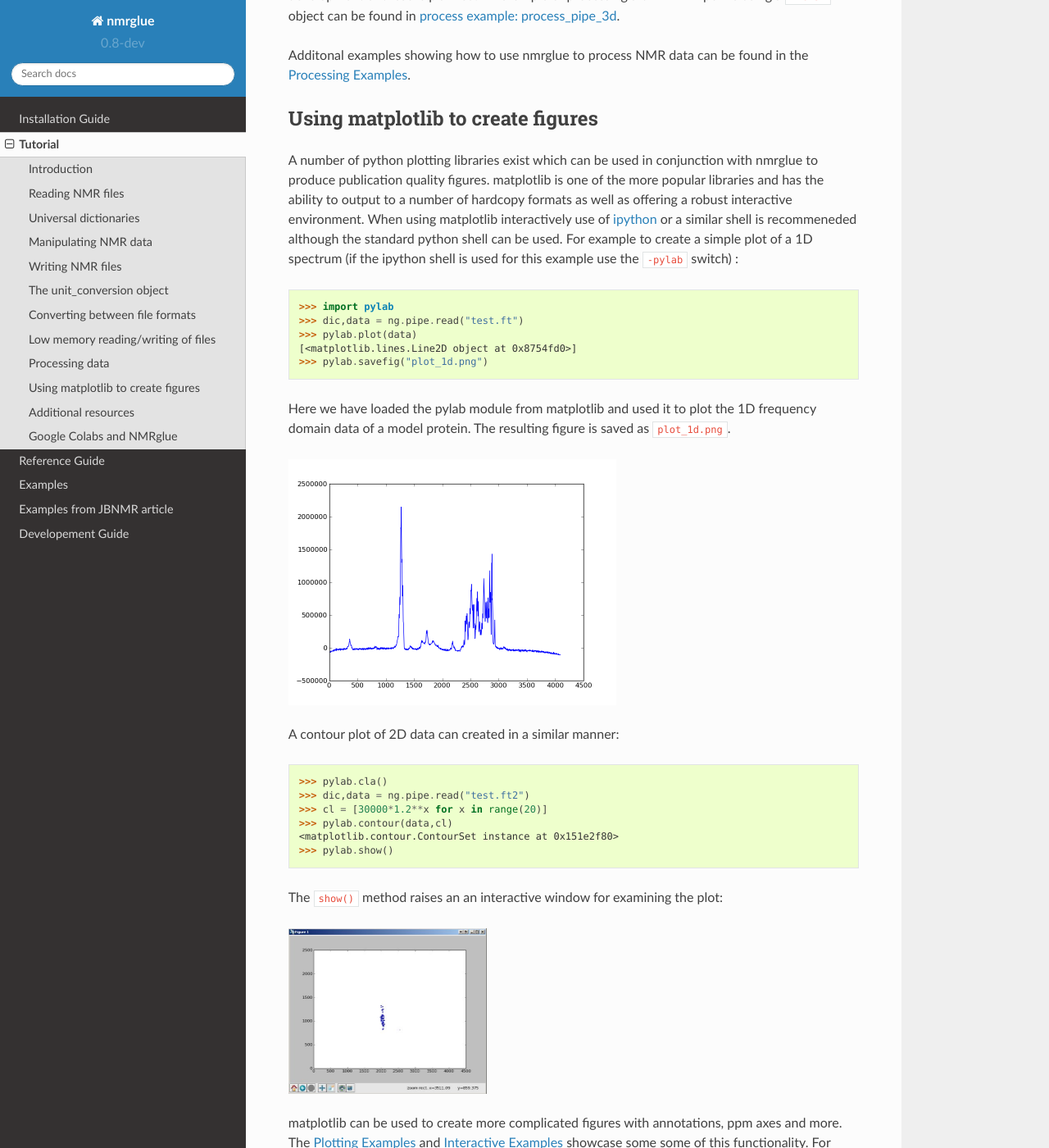
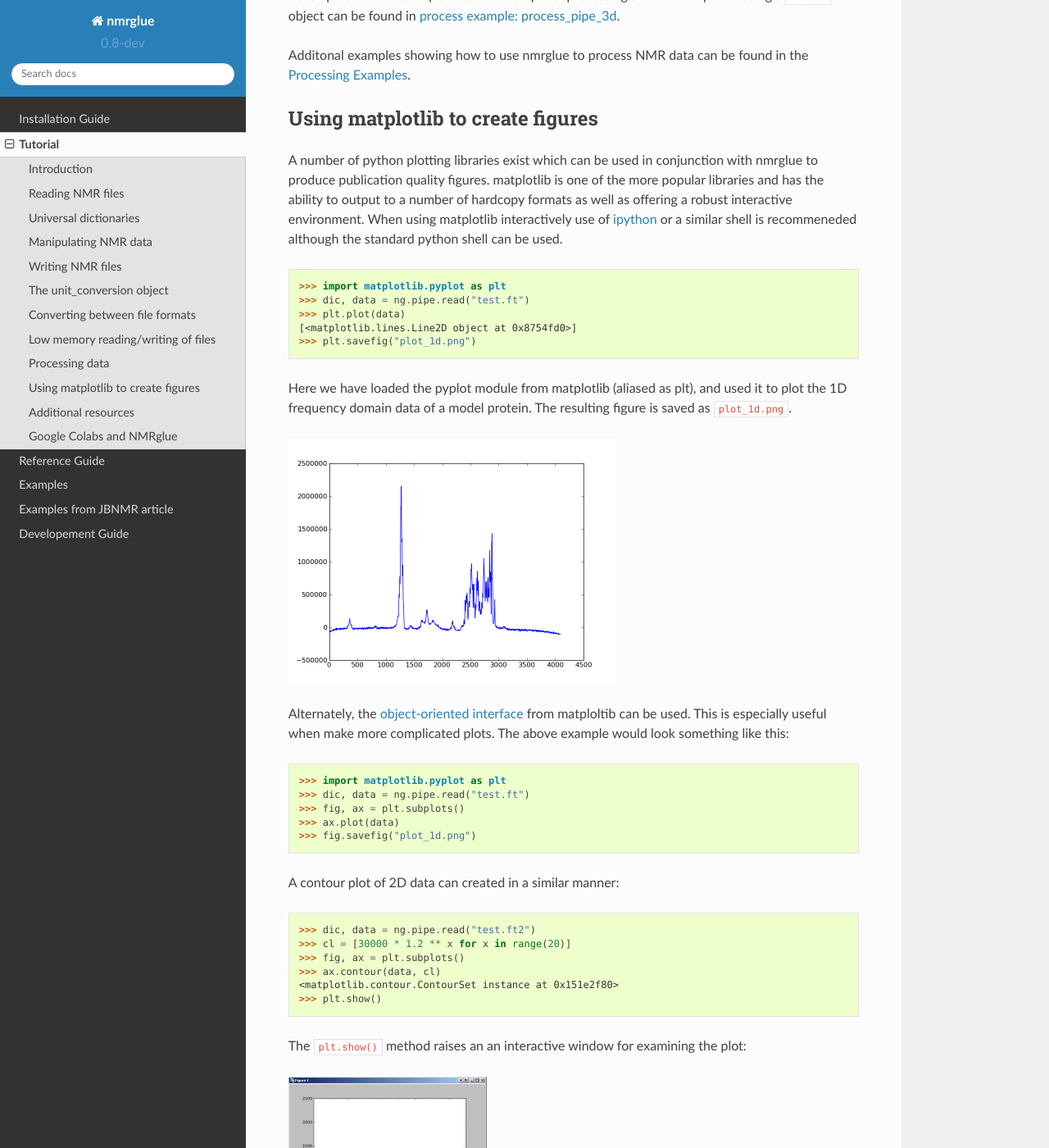
Before and after one commit to jjhelmus/nmrglue, a Sphinx documentation site: the page built from doc/source/tutorial.rst, in a window 1280 px wide and 1400 px high, scrolled down 9890 px. Shown: the whole window at 82% size. Built offline with Sphinx 7.4.7 and the Read the Docs theme 2.0.0, drawn with Linux system fonts in a browser that asks for light colours.

Commit message:
tutorial to use matploltib object-oriented interface instead of pylab. Fixed links

```diff
--- a/doc/source/tutorial.rst
+++ b/doc/source/tutorial.rst
@@ -14,7 +14,7 @@ understanding of python is assumed which can be obtained by reading some
 of the `python documentation <http://docs.python.org/>`_.  The examples in
 this tutorial can be run interactively from the python shell but the use of an
 enhanced python shell which provides non-blocking control of GUI threads,
-for example  `ipython <http://ipython.scipy.org>`_, is
+for example  `ipython <http://www.ipython.org>`_, is
 recommended when trying the examples which use matplotlib.  The sample data
 using in this tutorial is
 `available <http://code.google.com/p/nmrglue/downloads/list>`_ is you wish to
@@ -256,7 +256,7 @@ The `numpy documentation <https://numpy.org/doc/>`_ has additional
 information on the
 `array <https://numpy.org/doc/stable/reference/generated/numpy.array.html>`_
 object.  In addition by combining nmrglue with
-`numpy <https://www.numpy.org/>`_ and/or `scipy <http://www.scipy.org/>`_
+`numpy <https://www.numpy.org/>`_ and/or `scipy <https://www.scipy.org/>`_
 more complex data manipulation and calculation can be performed.  Later we
 will show how these modules are used to create a full suite of processing
 functions.
@@ -428,7 +428,7 @@ Processing data
 
 With NMR spectral data being stored as a numpy array a number of linear
 algebra and signal processing functions can be applied to the data.  The
-functions in the `numpy <https://numpy.org/>`_
+functions in the `numpy <https://www.numpy.org/>`_
 and `scipy <https://www.scipy.org/>`_ modules offer a number of processing
 functions users might find useful.  nmrglue provides a number of common
 NMR functions in the :ref:`proc_base` module, baseline related functions
@@ -494,33 +494,41 @@ the more popular libraries and has the ability to output to a number of
 hardcopy formats as well as offering a robust interactive environment.  When
 using matplotlib interactively use of `ipython`_
 or a similar shell is recommeneded although the standard python shell can be
-used.  For example to create a simple plot of a 1D spectrum (if the ipython
-shell is used for this example use the ``-pylab`` switch) :
+used.
 
-    >>> import pylab
-    >>> dic,data = ng.pipe.read("test.ft")
-    >>> pylab.plot(data)
+    >>> import matplotlib.pyplot as plt
+    >>> dic, data = ng.pipe.read("test.ft")
+    >>> plt.plot(data)
     [<matplotlib.lines.Line2D object at 0x8754fd0>]
-    >>> pylab.savefig("plot_1d.png")
+    >>> plt.savefig("plot_1d.png")
 
 
-Here we have loaded the pylab module from matplotlib and used it to plot the
-1D frequency domain data of a model protein.  The resulting figure is saved
-as ``plot_1d.png``.
+Here we have loaded the pyplot module from matplotlib (aliased as plt), and
+used it to plot the 1D frequency domain data of a model protein.  The resulting
+figure is saved as ``plot_1d.png``.
 
 .. image:: plot_1d.png
     :scale: 50
 
+
+Alternately, the `object-oriented interface <https://matplotlib.org/tutorials/introductory/lifecycle.html>`_  from matploltib can be used. This is especially useful when make more complicated plots. The above example would look something like this:
+
+    >>> import matplotlib.pyplot as plt
+    >>> dic, data = ng.pipe.read("test.ft")
+    >>> fig, ax = plt.subplots()
+    >>> ax.plot(data)
+    >>> fig.savefig("plot_1d.png")
+
 A contour plot of 2D data can created in a similar manner:
 
-    >>> pylab.cla()
-    >>> dic,data = ng.pipe.read("test.ft2")
-    >>> cl = [30000*1.2**x for x in range(20)]
-    >>> pylab.contour(data,cl)
+    >>> dic, data = ng.pipe.read("test.ft2")
+    >>> cl = [30000 * 1.2 ** x for x in range(20)]
+    >>> fig, ax = plt.subplots()
+    >>> ax.contour(data, cl)
     <matplotlib.contour.ContourSet instance at 0x151e2f80>
-    >>> pylab.show()
+    >>> plt.show()
 
-The ``show()`` method raises an an interactive window for examining the plot:
+The ``plt.show()`` method raises an an interactive window for examining the plot:
 
 .. image:: screenshot.jpg
     :scale: 50
@@ -545,10 +553,10 @@ A number of :ref:`examples-index` using nmrglue to interact with
 NMR data are avilable. Finally documentation for the following packages
 might be useful to users of nmrglue:
 
-* `numpy <https://numpy.org/>`_
+* `numpy <https://www.numpy.org/>`_
 * `scipy <https://www.scipy.org/>`_
 * `matplotlib <https://matplotlib.org/>`_
-* `h5py <http://h5py.org/>`_
+* `h5py <https://h5py.org/>`_
 
 .. _below:
 
```
